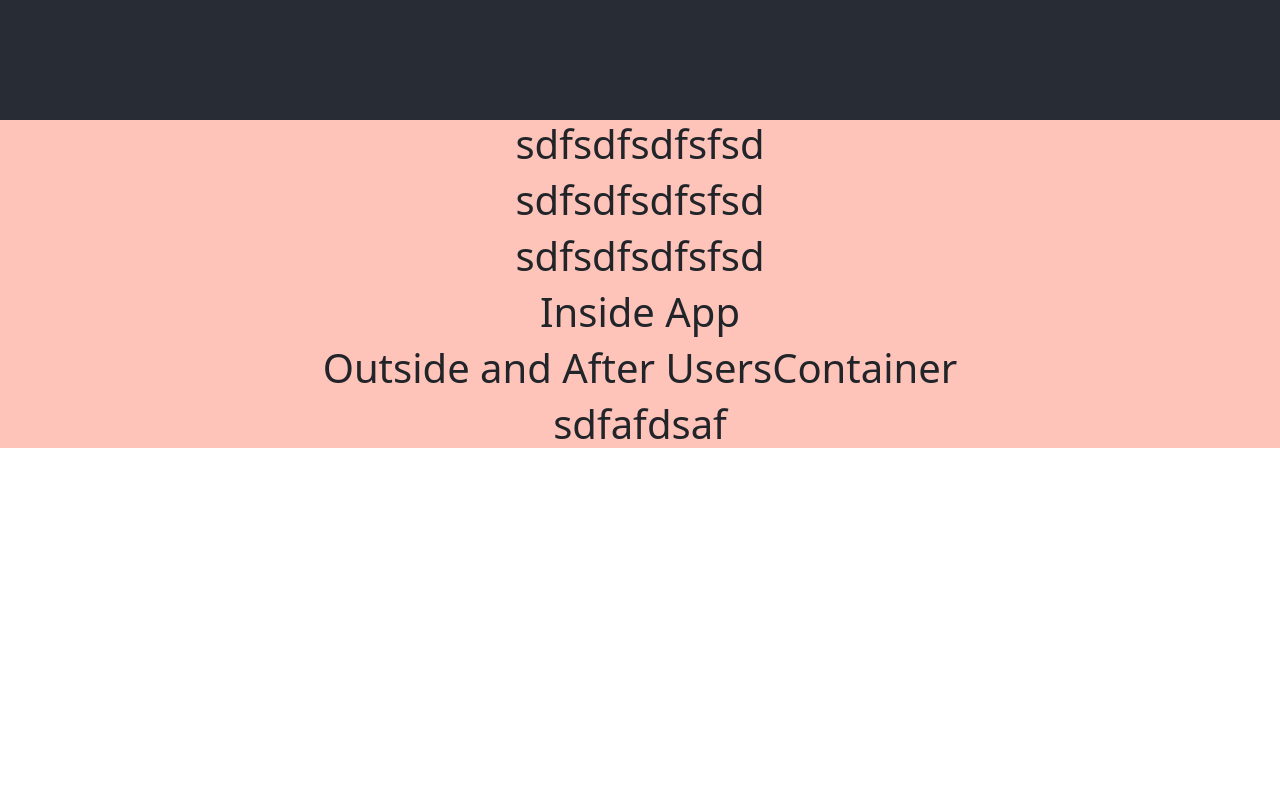
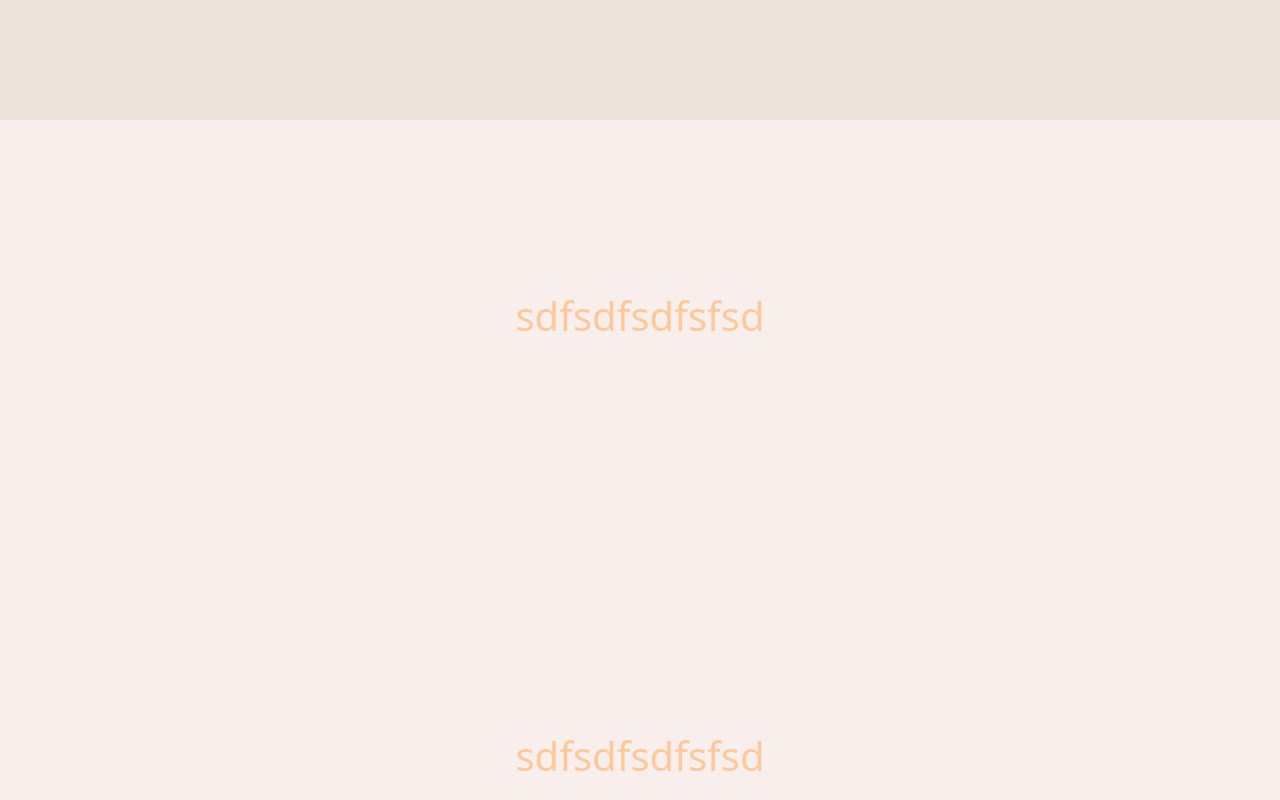
Before and after one commit to micahabanschick/Mini_Frontend, a React (Create React App) app: page / in a window 1280 px wide. Shown: the part 680-1480 px from the top of the page. Before the commit the page ends 1136 px from the top, so only its background shows below. Built offline with nearby package versions, Linux system fonts and the light colour scheme.

Commit message:
colors for header, footer, sections, and articles

```diff
--- a/src/App.css
+++ b/src/App.css
@@ -1,20 +1,21 @@
 :root {
   /* CSS HSL */
---melon: hsla(9, 97%, 86%, 1);
---pale-pink: hsla(9, 88%, 90%, 1);
---misty-rose: hsla(8, 74%, 92%, 1);
---isabelline: hsla(9, 48%, 95%, 1);
---platinum: hsla(60, 8%, 90%, 1);
---alabaster: hsla(144, 15%, 87%, 1);
---linen: hsla(32, 31%, 89%, 1);
---champagne-pink: hsla(19, 100%, 93%, 1);
---peach-puff: hsla(25, 100%, 86%, 1);
---peach-crayola: hsla(28, 98%, 80%, 1);
+  --light-shade-1: hsla(9, 48%, 95%, 1);
+  --light-shade-2: hsla(8, 74%, 92%, 1);
+  --light-shade-3: hsla(9, 88%, 90%, 1);
+  --light-shade-4: hsla(9, 97%, 86%, 1);
+  --main-1: hsla(60, 8%, 90%, 1);
+  --main: hsla(144, 15%, 87%, 1);
+  --main-2: hsla(32, 31%, 89%, 1);
+  --dark-shade-3: hsla(19, 100%, 93%, 1);
+  --dark-shade-2: hsla(25, 100%, 86%, 1);
+  --dark-shade-1: hsla(28, 98%, 80%, 1);
 }
 
 .App {
   text-align: center;
-  background: var(--melon);
+  background: var(--light-shade-1);
+  color: var(--dark-shade-1);
   min-height: 100vh;
 }
 
@@ -29,7 +30,135 @@
   }
 }
 
+.App-header, .App-footer, .App-dark-section, .App-dark-article, .App-light-section, .App-light-article {
+  padding: 1em;
+  min-height: 100vh;
+}
+
+.App-details {
+  color: var(--dark-shades)
+}
+
 .App-header {
+  background-color: var(--main-2);
+  color: var(--dark-shade-1);
+  /* -webkit-clip-path: polygon(0 0%, 100% 0%, 100% 100%, 0% calc(100% - 2.6em));
+  clip-path: polygon(0 0%, 100% 0%, 100% 100%, 0% calc(100% - 2.6em));
+  margin-bottom: -2.7em; */
+}
+
+.App-footer {
+  background-color: var(--main);
+  color: var(--dark-shade-1);
+  /* -webkit-clip-path: polygon(0 0%, 100% 0%, 100% 90%, 0% 100%);
+  clip-path: polygon(0 30%, 100% 0%, 100% 100%, 0% 100%);
+  margin-top: -3em; */
+}
+
+.App-header, .App-footer {
+  /* color: white; */
+}
+
+.App-dark-section {
+  /* background-image: var(--profile-pic); */
+  /* -webkit-clip-path: polygon(0 0%, 100% 0%, 100% 90%, 0% 100%);
+  clip-path: polygon(0 0%, 100% 10%, 100% 90%, 0% 100%); */
+}
+
+.App-dark-section, .App-dark-article {
+  background-image: var(--app-dark-background);
+  color: var(--light-shades);
+  /* border: none; */
+}
+
+.App-light-article {
+  background-image: var(--app-light-background);
+  color: var(--dark-shades);
+}
+
+.App-nav {
+  background-image: var(--app-main-brand-background);
+  color: var(--light-shades);
+}
+
+/* .button {
+  color: blue;
+} */
+
+.App-header {
+  /* min-height: 70vh; */
+  display: flex;
+  flex-direction: column;
+  align-items: center;
+  justify-content: center;
+  font-size: calc(10px + 2vmin);
+}
+
+.App-nav {
+  border-radius: 0.5em;
+  box-sizing: border-box;
+  box-shadow: 2px 2px 2px 2px var(--light-accent);
+  min-height: 5vh;
+  position: fixed;
+  top: 0;
+  width: 60%;
+  display: flex;
+  flex-direction: row;
+  align-items: center;
+  justify-content: space-evenly;
+  font-size: calc(5px + 2vmin);
+}
+
+.App-dark-section {
+  min-height: 60vh;
+}
+
+.App-light-section {
+  min-height: 50vh;
+}
+
+.App-dark-section, .App-light-section {
+  display: flex;
+  flex-direction: column;
+  align-items: center;
+  justify-content: center;
+  font-size: calc(10px + 2vmin);
+}
+
+.App-dark-article, .App-light-article {
+  /* min-height: 30vh; */
+  display: flex;
+  flex-direction: column;
+  align-items: center;
+  justify-content: center;
+  font-size: calc(10px + 2vmin);
+}
+
+.App-footer {
+  /* min-height: 70vh; */
+  display: flex;
+  flex-direction: column;
+  align-items: center;
+  justify-content: center;
+  font-size: calc(10px + 2vmin);
+}
+
+.App-link {
+  color: var(--light-accent);
+}
+
+.btn-primary {
+  background-image: var(--app-main-brand-background);
+  color: var(--light-shades)
+}
+
+.btn-secondary {
+  /* background-color: var(--dark-accent); */
+  color: var(--light-accent)
+}
+
+
+/* .App-header {
   background-color: #282c34;
   min-height: 100vh;
   display: flex;
@@ -38,7 +167,7 @@
   justify-content: center;
   font-size: calc(10px + 2vmin);
   color: white;
-}
+} */
 
 .App-link {
   color: #61dafb;
```
